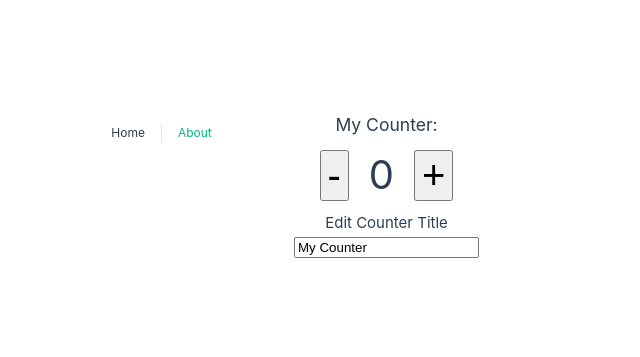
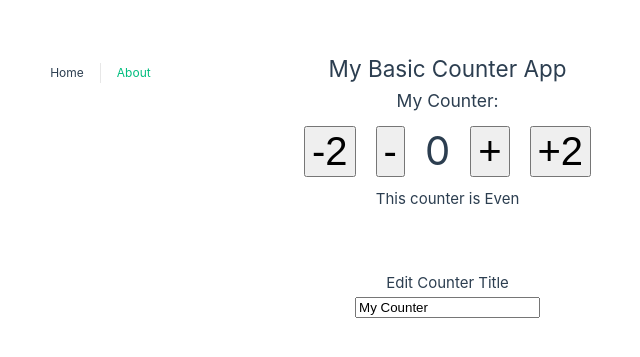
Before and after one commit to MosNes/vue-composition-api-basics, a Vue app: page / in a window 1280 px wide. Shown: the part 215-572 px from the top of the page, without its empty margins (366-1006 px from the left). Built offline with nearby package versions, Linux system fonts and the light colour scheme.

Commit message:
added watchers and tested hooks

```diff
--- a/src/views/HomeView.vue
+++ b/src/views/HomeView.vue
@@ -1,38 +1,70 @@
 <template>
   <div class="home">
-
+    <h2>{{ appTitle }}</h2>
     <h3>{{ counterData.title }}:</h3>
 
     <div>
-      <button class="btn" @click="decreaseCounter">-</button>
+      <button class="btn" @click="decreaseCounter(2)">-2</button>
+      <button class="btn" @click="decreaseCounter(1)">-</button>
       <span class="counter">{{ counterData.count }}</span>
-      <button class="btn" @click="increaseCounter">+</button>
+      <button class="btn" @click="increaseCounter(1)">+</button>
+      <button class="btn" @click="increaseCounter(2)">+2</button>
     </div>
 
-      <div class="edit">
-        <h4>Edit Counter Title</h4>
-        <input type="text" v-model="counterData.title">
-      </div>
+    <p>This counter is {{ oddOrEven }}</p>
+
+    <div class="edit">
+      <h4>Edit Counter Title</h4>
+      <input type="text" v-model="counterData.title">
+    </div>
   </div>
 </template>
 
 <!-- COMPOSITION API WITH SCRIPT SETUP PATTERN (RECOMMENDED)------------------------ -->
 <script setup>
-import { ref, reactive } from 'vue';
+import { reactive, computed, watch, onBeforeUpdate, onUpdated} from 'vue';
 
-//all code for counter
+//counter non-reactive data
+const appTitle = 'My Basic Counter App'
+
+//all reactive counter data as a reactive object
 const counterData = reactive({
   count: 0,
   title: 'My Counter'
 })
 
-const increaseCounter = () => {
-  counterData.count++;
+//Watchers for counter data
+watch(() => counterData.count, (newCount, oldCount) => {
+  if (newCount === 20) {
+    alert('ITS NOW 20!!!!');
+  }
+})
+
+//Counter Computed Properties
+const oddOrEven = computed(() => {
+  if (counterData.count % 2 === 0) {
+    return 'Even';
+  }
+  return 'Odd';
+})
+
+// Counter methods
+const increaseCounter = amount => {
+  console.log(amount);
+  counterData.count += amount;
 }
 
-const decreaseCounter = () => {
-  counterData.count--;
+const decreaseCounter = amount => {
+  counterData.count -= amount;
 }
+
+// Hooks
+onBeforeUpdate(() => {
+  console.log('onBeforeUpdate')
+});
+onUpdated(() => {
+  console.log('onUpdated')
+})
 
 </script>
 
@@ -93,7 +125,8 @@ export default {
 .counter {
   font-size: 40px;
   margin: 10px;
-},
+}
+
 .edit {
   margin-top: 60px;
 }
```
